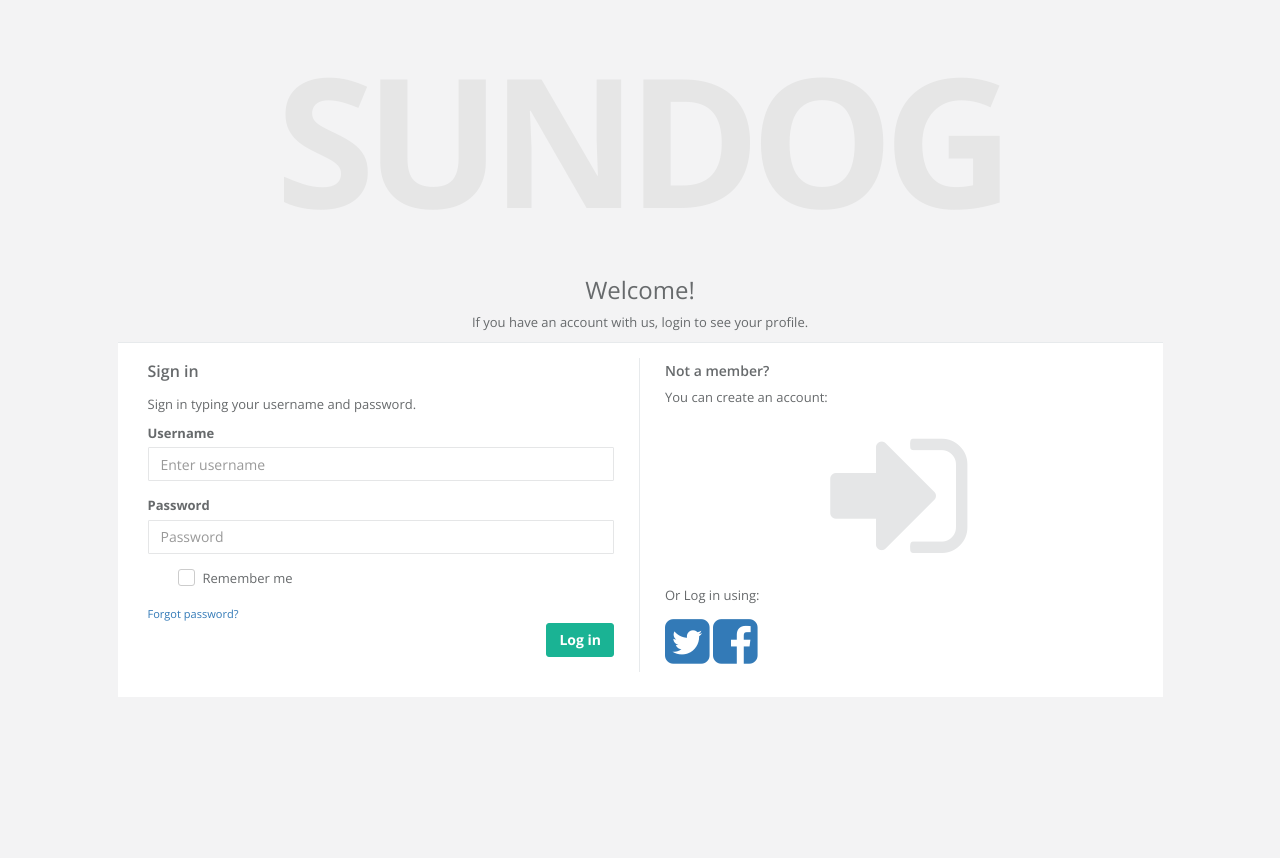
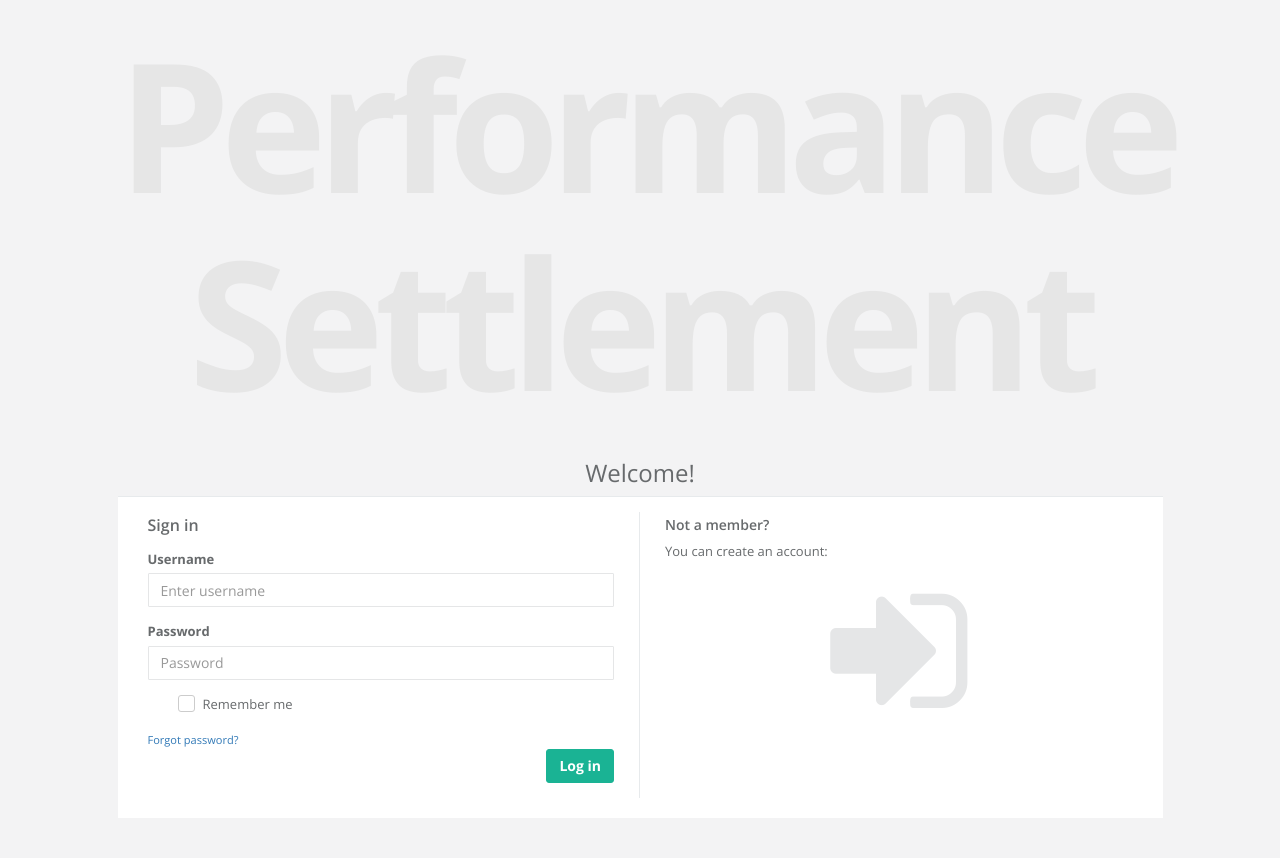
Before and after one commit to performancesettlement/CRM, a Django app: template django_auth_app/templates/registration/login.html in a window 1280 px wide. Before the commit the page ends 664 px from the top, so only its background shows below. Run offline with Django 3.2, Linux system fonts and the light colour scheme; the template is opened without the code that fills it, so the values that code supplies are empty; parts of the project's set-up code (start-up, migrations or seed data) failed here and were passed over; some libraries are stand-ins or nearby versions.

Commit message:
Removing old titles and adding perf sett as title.

```diff
--- a/django_auth_app/templates/registration/login.html
+++ b/django_auth_app/templates/registration/login.html
@@ -1,6 +1,6 @@
 {% extends 'base.html' %}
 {% load staticfiles my_filters %}
-{% block title %}SunDog | Login{% endblock title %}
+{% block title %}Performance Settlement | Login{% endblock title %}
 {% block content %}
 
     <div class="wrapper wrapper-content animated fadeInRight">
@@ -8,19 +8,15 @@
             <div class="col-lg-10 col-lg-offset-1">
                 <div class="text-center">
                     <div class="logo-name">
-                        <h1 class="logo-name">SUNDOG</h1>
+                        <h5 class="logo-name">Performance Settlement</h5>
                     </div>
                     <br/>
-
                     <h2>Welcome!</h2>
-                    <p>If you have an account with us, login to see your profile.</p>
                 </div>
-               <!--  <p>Login in. To see it in action.</p> -->
-
                 <div class="ibox-content">
                     <div class="row">
-                        <div class="col-sm-6 b-r p-w-md"><h3 class="m-t-none m-b">Sign in</h3>
-                            <p>Sign in typing your username and password.</p>
+                        <div class="col-sm-6 b-r p-w-md">
+                            <h3 class="m-t-none m-b">Sign in</h3>
                             <form role="form" name="LoginForm" action="{% url 'django_auth_app:login' %}" method="post">
                                 {% csrf_token %}
                                 {% if next %}
@@ -30,8 +26,9 @@
                                 <div class="form-group"><label>Password</label> <input type="password" placeholder="Password" class="form-control" required="" id="password" name="password"></div>
                                 <div class="form-group m-l-lg">
                                     <div class="checkbox">
-                                        <input type="checkbox">
-                                        <label>  Remember me</label>
+                                        <label for="remember-me">
+                                            <input name="remember-me" type="checkbox"> Remember me
+                                        </label>
                                     </div>
                                 </div>
                                 <div>
@@ -48,14 +45,6 @@
                             <p class="text-center">
                                 <a href="{% url 'django_auth_app:register' %}" ><i class="fa fa-sign-in big-icon"></i></a>
                             </p>
-
-                            <p>Or Log in using:</p>
-                            <p>
-                                <a  id='twitter_button' class="socialaccount_provider twitter fa fa-twitter-square fa-4x"
-                                    href="/accounts/twitter/login/?process=login" aria-hidden="true"></a>
-                                <a id='facebook_button' class="socialaccount_provider facebook fa fa-facebook-square fa-4x"
-                                   href="/accounts/facebook/login/?process=login" aria-hidden="true"></a>
-                            </p>
                         </div>
                     </div>
                 </div>
--- a/django_auth_app/templates/registration/recover_password.html
+++ b/django_auth_app/templates/registration/recover_password.html
@@ -1,12 +1,12 @@
 {% extends 'base.html' %}
 {% load staticfiles my_filters %}
-{% block title %}SunDog | Forgot password{% endblock title %}
+{% block title %}Performance Settlement | Login{% endblock title %}
 {% block content %}
 
 <body class="gray-bg">
     <div class="text-center">
         <div class="logo-name">
-            <h1 class="logo-name">SUNDOG</h1>
+            <h1 class="logo-name">Performance Settlement</h1>
         </div>
     </div>
     <div class="passwordBox animated fadeInDown">
--- a/django_auth_app/templates/registration/register.html
+++ b/django_auth_app/templates/registration/register.html
@@ -1,6 +1,6 @@
 {% extends 'base.html' %}
 {% load staticfiles my_filters %}
-{% block title %}SunDog | Register{% endblock title %}
+{% block title %}Performance Settlement | Register{% endblock title %}
 {% block extrahead %}
     <link href="{% static "css/plugins/datapicker/datepicker3.css" %}" rel="stylesheet">
     <link href="{% static "css/plugins/chosen/chosen.css" %}" rel="stylesheet">
@@ -8,7 +8,7 @@
 {% block content %}
     <div class="row text-center">
         <div class="logo-name">
-            <h1 class="logo-name">SUNDOG</h1>
+            <h1 class="logo-name">Performance Settlement</h1>
         </div>
     </div>
     <div class="middle-box text-center animated fadeInDown">
--- a/sundog/templates/404.html
+++ b/sundog/templates/404.html
@@ -5,7 +5,7 @@
     <meta charset="utf-8">
     <meta name="viewport" content="width=device-width, initial-scale=1.0">
 
-    <title>SunDog | Page not found</title>
+    <title>Performance Settlement | Page not found</title>
     <link rel="icon" type="image/ico" href="{% static "img/favicon.ico" %}">
     <link href="{% static "css/bootstrap.min.css" %}" rel="stylesheet">
     <link href="{% static "font-awesome/css/font-awesome.css" %}" rel="stylesheet">
--- a/sundog/templates/admin/base.html
+++ b/sundog/templates/admin/base.html
@@ -3,7 +3,7 @@
 {% get_current_language as LANGUAGE_CODE %}{% get_current_language_bidi as LANGUAGE_BIDI %}
 <html lang="{{ LANGUAGE_CODE|default:"en-us" }}" {% if LANGUAGE_BIDI %}dir="rtl"{% endif %}>
 <head>
-    <title>{% block title %}SunDog | Admin Site{% endblock title %}</title>
+    <title>{% block title %}Performance Settlement | Admin Site{% endblock title %}</title>
     <link rel="icon" type="image/ico" href="{% static "img/favicon.ico" %}">
     <link href="{% static "css/bootstrap.min.css" %}" rel="stylesheet">
     <link href="{% static "font-awesome/css/font-awesome.css" %}" rel="stylesheet">
@@ -31,7 +31,7 @@
                     <button aria-controls="navbar" aria-expanded="false" data-target="#navbar" data-toggle="collapse" class="navbar-toggle collapsed" type="button">
                         <i class="fa fa-reorder"></i>
                     </button>
-                    <a href="{% url 'admin:index' %}" class="navbar-brand">SunDog Admin Site</a>
+                    <a href="{% url 'admin:index' %}" class="navbar-brand">Performance Settlement Admin Site</a>
                 </div>
                 <div class="navbar-collapse collapse" id="navbar">
                     <ul class="nav navbar-nav">
--- a/sundog/templates/admin/index.html
+++ b/sundog/templates/admin/index.html
@@ -2,7 +2,7 @@
 {% load i18n admin_static %}
 
 {% block extrastyle %}
-    <title>{% block title %}SunDog | Admin{% endblock title %}</title>
+    <title>{% block title %}Performance Settlement | Admin{% endblock title %}</title>
     <!-- Sweet Alert -->
     <link href="{% static "css/plugins/sweetalert/sweetalert.css" %}" rel="stylesheet">
 {% endblock %}
--- a/sundog/templates/app-base.html
+++ b/sundog/templates/app-base.html
@@ -5,7 +5,7 @@
     <meta charset="utf-8">
     <meta name="viewport" content="width=device-width, initial-scale=1.0">
 
-    <title>{% block title %}SunDog{% endblock title %}</title>
+    <title>{% block title %}Performance Settlement{% endblock title %}</title>
     <link rel="icon" type="image/ico" href="{% static "img/favicon.ico" %}">
     <link href="{% static "css/bootstrap.min.css" %}" rel="stylesheet">
     <link href="{% static "font-awesome/css/font-awesome.css" %}" rel="stylesheet">
--- a/sundog/templates/base.html
+++ b/sundog/templates/base.html
@@ -7,7 +7,7 @@
     <meta charset="utf-8">
     <meta name="viewport" content="width=device-width, initial-scale=1.0">
 
-    <title>{% block title %}SunDog{% endblock title %}</title>
+    <title>{% block title %}Performance Settlement{% endblock title %}</title>
     <link rel="icon" type="image/ico" href="{% static "img/favicon.ico" %}">
     <link href="{% static "css/bootstrap.min.css" %}" rel="stylesheet">
     <link href="{% static "font-awesome/css/font-awesome.css" %}" rel="stylesheet">
--- a/sundog/templates/landing.html
+++ b/sundog/templates/landing.html
@@ -8,7 +8,7 @@
     <meta name="description" content="">
     <meta name="author" content="">
 
-    <title>SunDog - Landing Page</title>
+    <title>Performance Settlement - Landing Page</title>
     <link rel="icon" type="image/ico" href="{% static "img/favicon.ico" %}">
     <!-- Bootstrap core CSS -->
 
```
Also changed, not shown: django_auth_app/templates/mail/activation_mail.html (+1 -7 lines), django_auth_app/templates/mail/recover_mail.html (+1 -7 lines), django_auth_app/templates/registration/set_new_password.html (+2 -7 lines).
